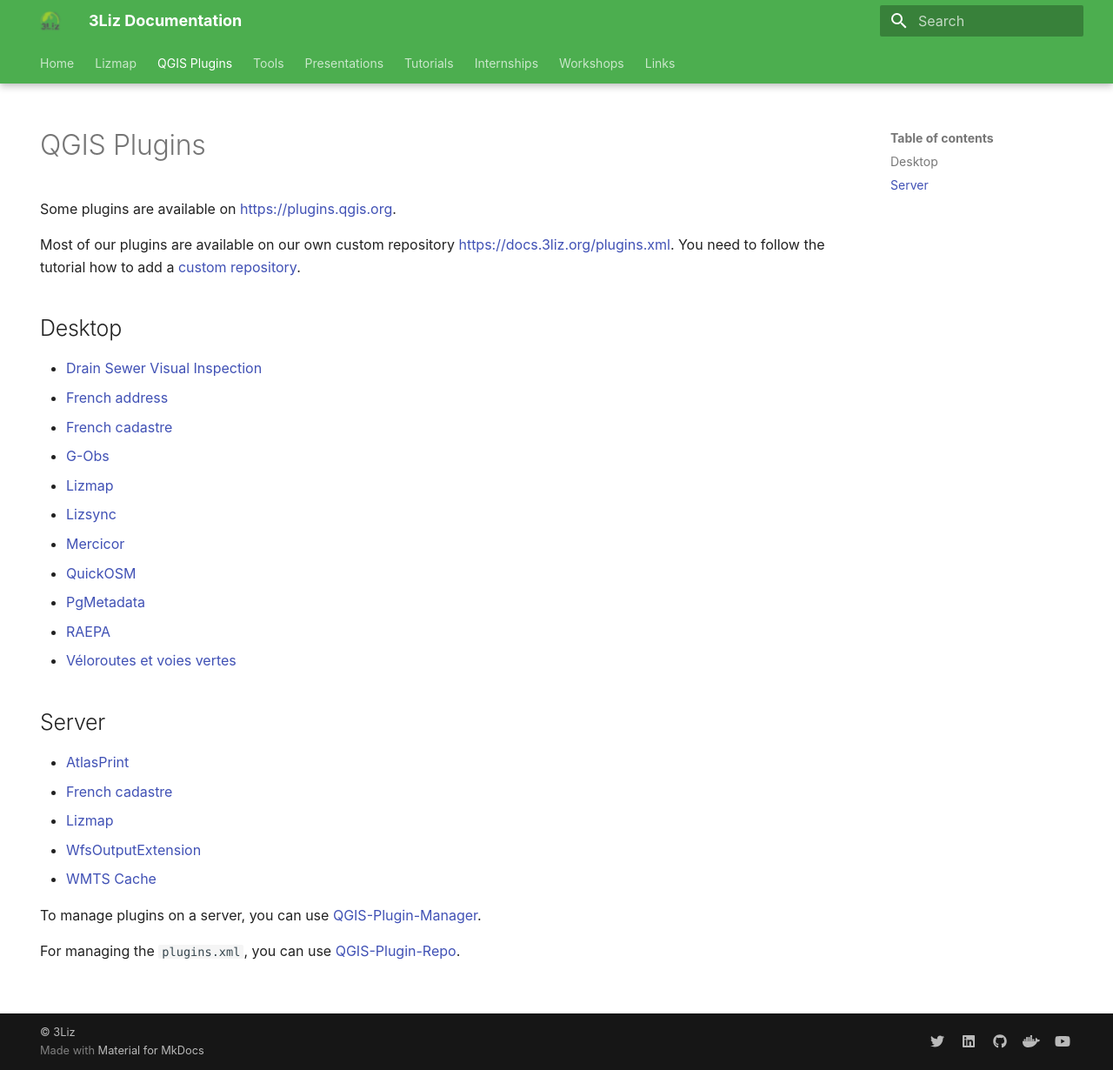
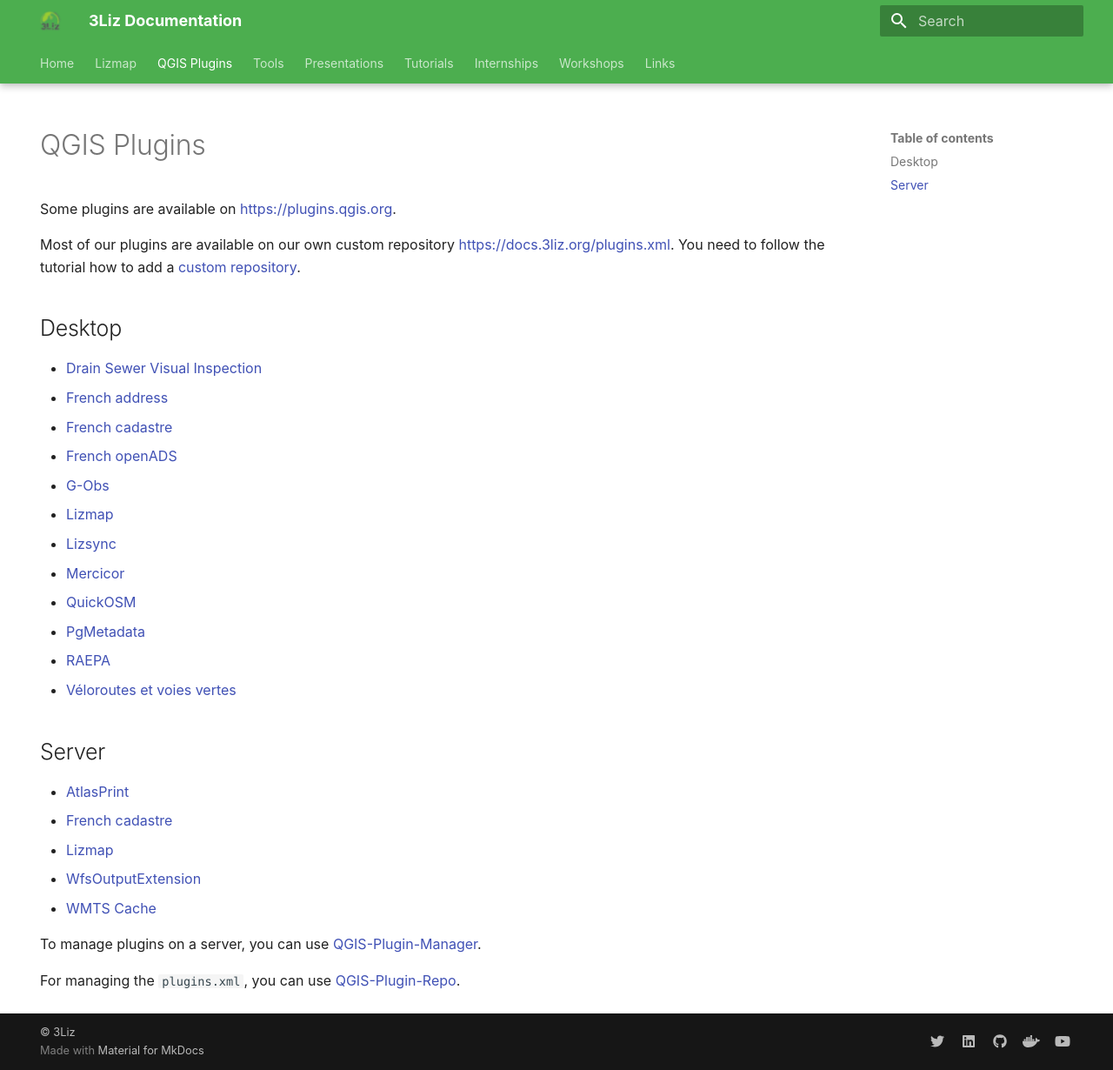
Before and after one commit to 3liz/3liz.github.io, an MkDocs documentation site: the page built from docs/plugins.md, in a window 1280 px wide and 1230 px high. Shown: the whole window at 87% size. Built offline with MkDocs 1.6.1 and Material for MkDocs 9.7.7, drawn with Linux system fonts in a browser that asks for light colours; nearby versions of some CDN libraries.

Commit message:
Add openADS plugin for documentation link

```diff
--- a/docs/plugins.md
+++ b/docs/plugins.md
@@ -15,6 +15,7 @@
 * [Drain Sewer Visual Inspection](../qgis_drain_sewer_visual_inspection/)
 * [French address](../qgis-gestion_base_adresse-plugin/)
 * [French cadastre](../QgisCadastrePlugin/)
+* [French openADS](../qgis-openads-plugin/)
 * [G-Obs](../qgis-gobs-plugin/)
 * [Lizmap](https://docs.lizmap.com/current/en/publish/lizmap_plugin/index.html)
 * [Lizsync](../qgis-lizsync-plugin/)
```
